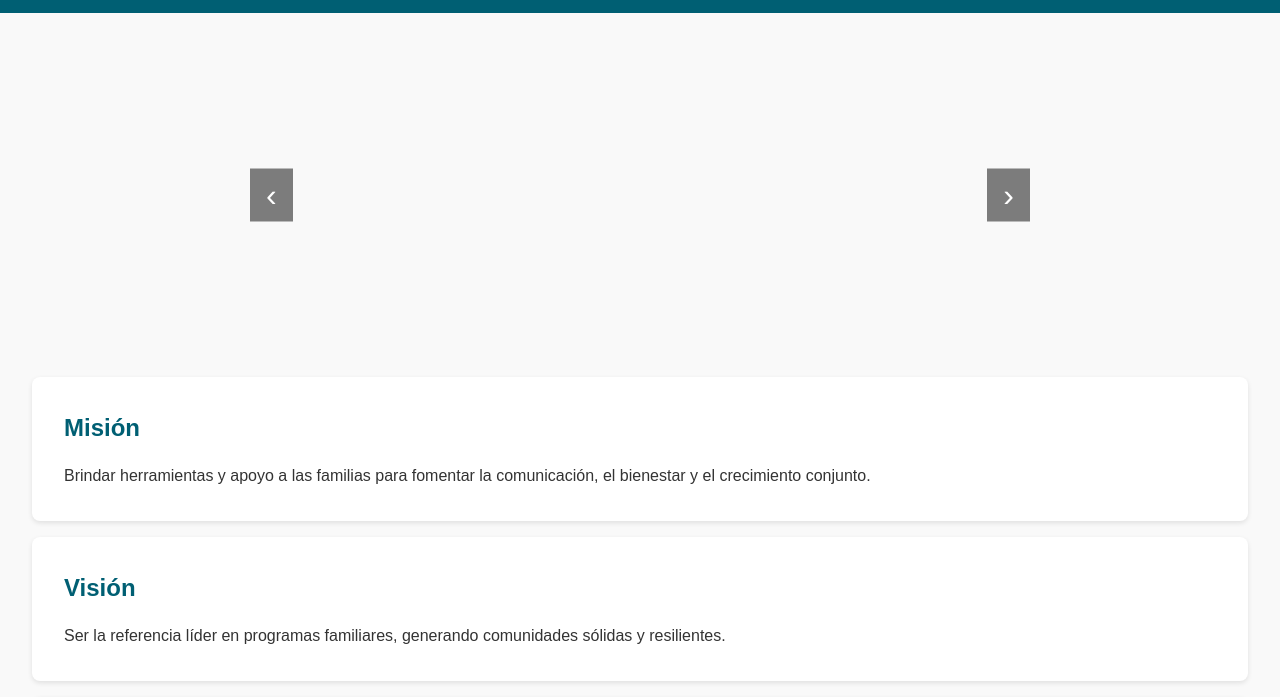
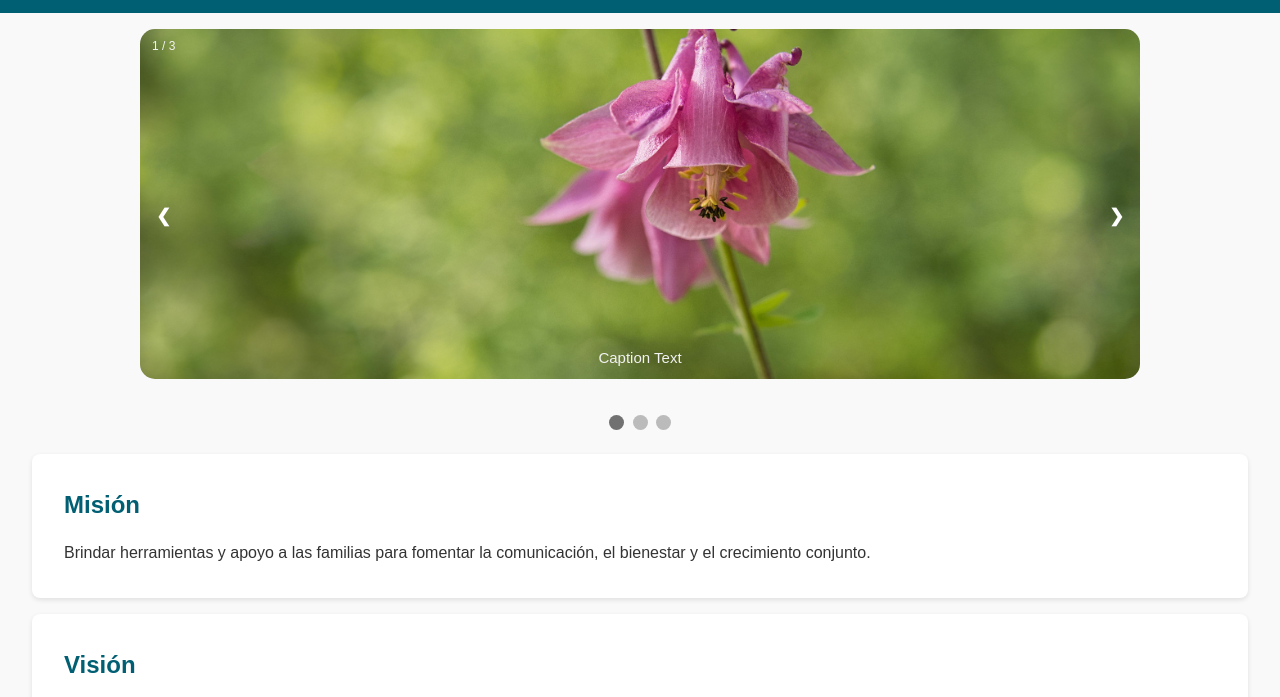
Before and after one commit to matrodriguezpa/forfamili, a plain HTML site: page index.html in a window 1280 px wide. Shown: the part 96-793 px from the top of the page. Drawn offline with Linux system fonts and the light colour scheme.

Commit message:
arreglado carrusel de imagenes

```diff
--- a/index.html
+++ b/index.html
@@ -1,12 +1,14 @@
 <!-- index.html -->
 <!DOCTYPE html>
 <html lang="es">
+
 <head>
   <meta charset="UTF-8" />
   <meta name="viewport" content="width=device-width, initial-scale=1.0" />
   <title>ForFamili</title>
   <link rel="stylesheet" href="style.css" />
 </head>
+
 <body>
   <header class="site-header">
     <div class="logo">
@@ -30,15 +32,40 @@
   </header>
 
   <main>
-    <section id="inicio" class="carousel-container">
-      <div class="carousel">
-        <button class="carousel-control prev">‹</button>
-        <div class="carousel-track">
-          <img src="imagen1.jpg" alt="Imagen 1" class="active" />
-          <img src="imagen2.jpg" alt="Imagen 2" />
-          <img src="imagen3.jpg" alt="Imagen 3" />
+    <section id="inicio" class="main-block">
+      <!-- Slideshow container -->
+      <div class="slideshow-container">
+
+        <!-- Full-width images with number and caption text -->
+        <div class="mySlides fade">
+          <div class="numbertext">1 / 3</div>
+          <img src="images/pexels-jarda-husak-997929-31629178.jpg" style="width:100%">
+          <div class="text">Caption Text</div>
         </div>
-        <button class="carousel-control next">›</button>
+
+        <div class="mySlides fade">
+          <div class="numbertext">2 / 3</div>
+          <img src="images/pexels-pluyar-1054777.jpg" style="width:100%">
+          <div class="text">Caption Two</div>
+        </div>
+
+        <div class="mySlides fade">
+          <div class="numbertext">3 / 3</div>
+          <img src="images/pexels-ramazphotos-31655936.jpg" style="width:100%">
+          <div class="text">Caption Three</div>
+        </div>
+
+        <!-- Next and previous buttons -->
+        <a class="prev" onclick="plusSlides(-1)">&#10094;</a>
+        <a class="next" onclick="plusSlides(1)">&#10095;</a>
+      </div>
+      <br>
+
+      <!-- The dots/circles -->
+      <div style="text-align:center">
+        <span class="dot" onclick="currentSlide(1)"></span>
+        <span class="dot" onclick="currentSlide(2)"></span>
+        <span class="dot" onclick="currentSlide(3)"></span>
       </div>
     </section>
 
@@ -73,4 +100,5 @@
 
   <script src="script.js"></script>
 </body>
+
 </html>
--- a/script.js
+++ b/script.js
@@ -1,32 +1,29 @@
 // script.js
-document.addEventListener('DOMContentLoaded', () => {
-    const track = document.querySelector('.carousel-track');
-    const slides = Array.from(track.children);
-    const prevBtn = document.querySelector('.carousel-control.prev');
-    const nextBtn = document.querySelector('.carousel-control.next');
-    let currentIndex = 0;
-    const slideCount = slides.length;
+let slideIndex = 1;
+showSlides(slideIndex);
 
-    function updateSlides(index) {
-      slides.forEach((slide, i) => {
-        slide.classList.toggle('active', i === index);
-      });
-      track.style.transform = `translateX(-${index * 100}%)`;
-    }
+// Next/previous controls
+function plusSlides(n) {
+  showSlides(slideIndex += n);
+}
 
-    prevBtn.addEventListener('click', () => {
-      currentIndex = (currentIndex - 1 + slideCount) % slideCount;
-      updateSlides(currentIndex);
-    });
+// Thumbnail image controls
+function currentSlide(n) {
+  showSlides(slideIndex = n);
+}
 
-    nextBtn.addEventListener('click', () => {
-      currentIndex = (currentIndex + 1) % slideCount;
-      updateSlides(currentIndex);
-    });
-
-    // Auto-play cada 5 segundos
-    setInterval(() => {
-      currentIndex = (currentIndex + 1) % slideCount;
-      updateSlides(currentIndex);
-    }, 5000);
-  });
+function showSlides(n) {
+  let i;
+  let slides = document.getElementsByClassName("mySlides");
+  let dots = document.getElementsByClassName("dot");
+  if (n > slides.length) {slideIndex = 1}
+  if (n < 1) {slideIndex = slides.length}
+  for (i = 0; i < slides.length; i++) {
+    slides[i].style.display = "none";
+  }
+  for (i = 0; i < dots.length; i++) {
+    dots[i].className = dots[i].className.replace(" active", "");
+  }
+  slides[slideIndex-1].style.display = "block";
+  dots[slideIndex-1].className += " active";
+}
--- a/style.css
+++ b/style.css
@@ -50,49 +50,105 @@
     opacity: 0.8;
   }
 
-  .carousel-container {
-    margin: 2rem auto;
-    max-width: 800px;
+  * {box-sizing:border-box}
+
+/* Slideshow container */
+.slideshow-container {
+  max-width: 1000px;
   position: relative;
+  margin: auto;
 }
 
-  .carousel {
-    position: relative;
-    overflow: hidden;
-    min-height: 300px;
+/* Hide the images by default */
+.mySlides {
+  display: none;
 }
 
-  .carousel-track {
-    display: flex;
-    transition: transform 0.5s ease;
-  }
-  .carousel-track img {
-    min-width: 100%;
-    display: none;
-  }
-  .carousel-track img.active {
-    display: block;
+.mySlides img {
+  width: 100%;
+  max-height: 350px;
+  border-radius: 15px;
+  object-fit: cover;
 }
 
-  .carousel-control {
+/* Next & previous buttons */
+.prev, .next {
+  cursor: pointer;
   position: absolute;
   top: 50%;
-    transform: translateY(-50%);
-    background:rgba(0,0,0,0.5);
-    border: none;
-    color: #fff;
-    font-size: 2rem;
-    padding: 0.5rem 1rem;
-    cursor: pointer;
-  }
-  .prev {
-    left: 10px;
-  }
-  .next {
-    right: 10px;
+  width: auto;
+  margin-top: -22px;
+  padding: 16px;
+  color: white;
+  font-weight: bold;
+  font-size: 18px;
+  transition: 0.6s ease;
+  border-radius: 0 3px 3px 0;
+  user-select: none;
 }
 
-  .section-block {
+/* Position the "next button" to the right */
+.next {
+  right: 0;
+  border-radius: 3px 0 0 3px;
+}
+
+/* On hover, add a black background color with a little bit see-through */
+.prev:hover, .next:hover {
+  background-color: rgba(0,0,0,0.8);
+}
+
+/* Caption text */
+.text {
+  color: #f2f2f2;
+  font-size: 15px;
+  padding: 8px 12px;
+  position: absolute;
+  bottom: 8px;
+  width: 100%;
+  text-align: center;
+}
+
+/* Number text (1/3 etc) */
+.numbertext {
+  color: #f2f2f2;
+  font-size: 12px;
+  padding: 8px 12px;
+  position: absolute;
+  top: 0;
+}
+
+/* The dots/bullets/indicators */
+.dot {
+  cursor: pointer;
+  height: 15px;
+  width: 15px;
+  margin: 0 2px;
+  background-color: #bbb;
+  border-radius: 50%;
+  display: inline-block;
+  transition: background-color 0.6s ease;
+}
+
+.active, .dot:hover {
+  background-color: #717171;
+}
+
+/* Fading animation */
+.fade {
+  animation-name: fade;
+  animation-duration: 0.5s;
+}
+
+@keyframes fade {
+  from {opacity: .4}
+  to {opacity: 1}
+}
+
+.main-block{
+    margin: 1rem 2rem;
+}
+  .section-block  {
     padding: 2rem;
     background: #fff;
     margin: 1rem 2rem;
```
Lines whose indentation alone changed are shown as unchanged.
